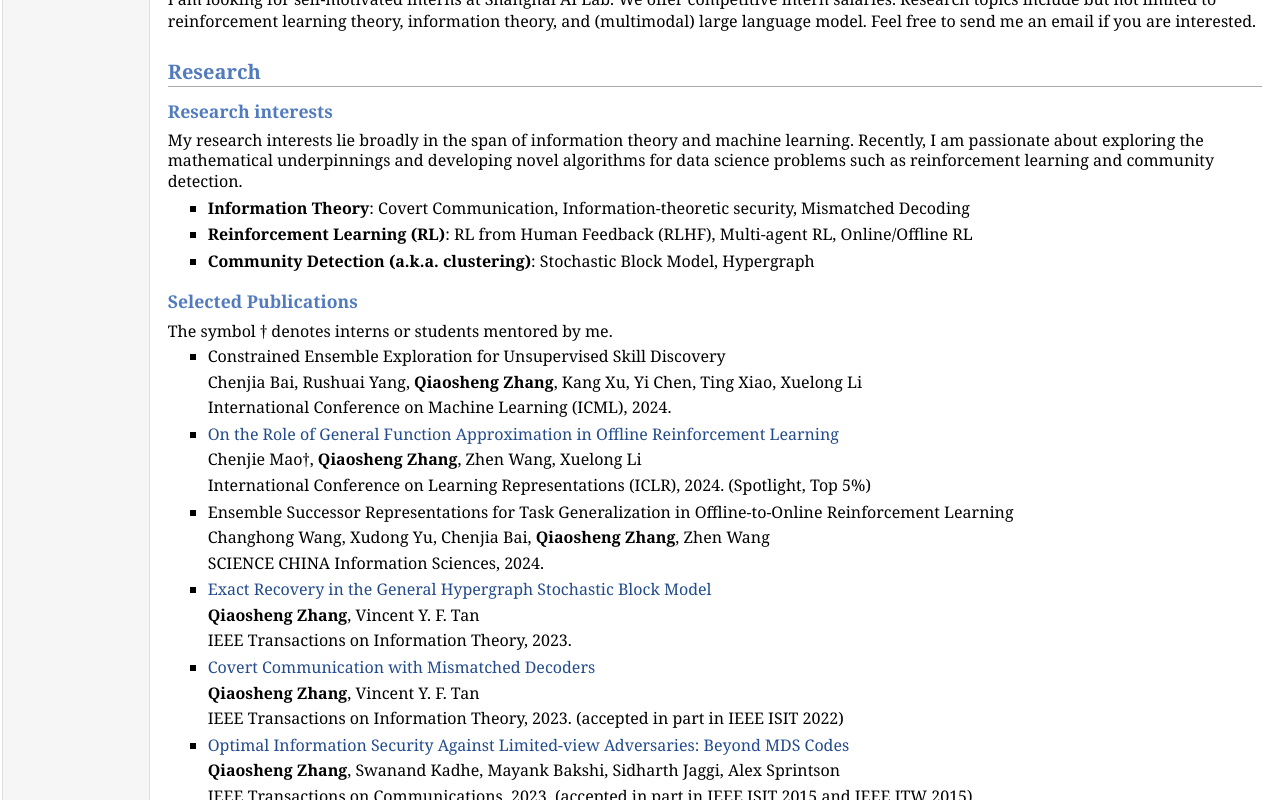
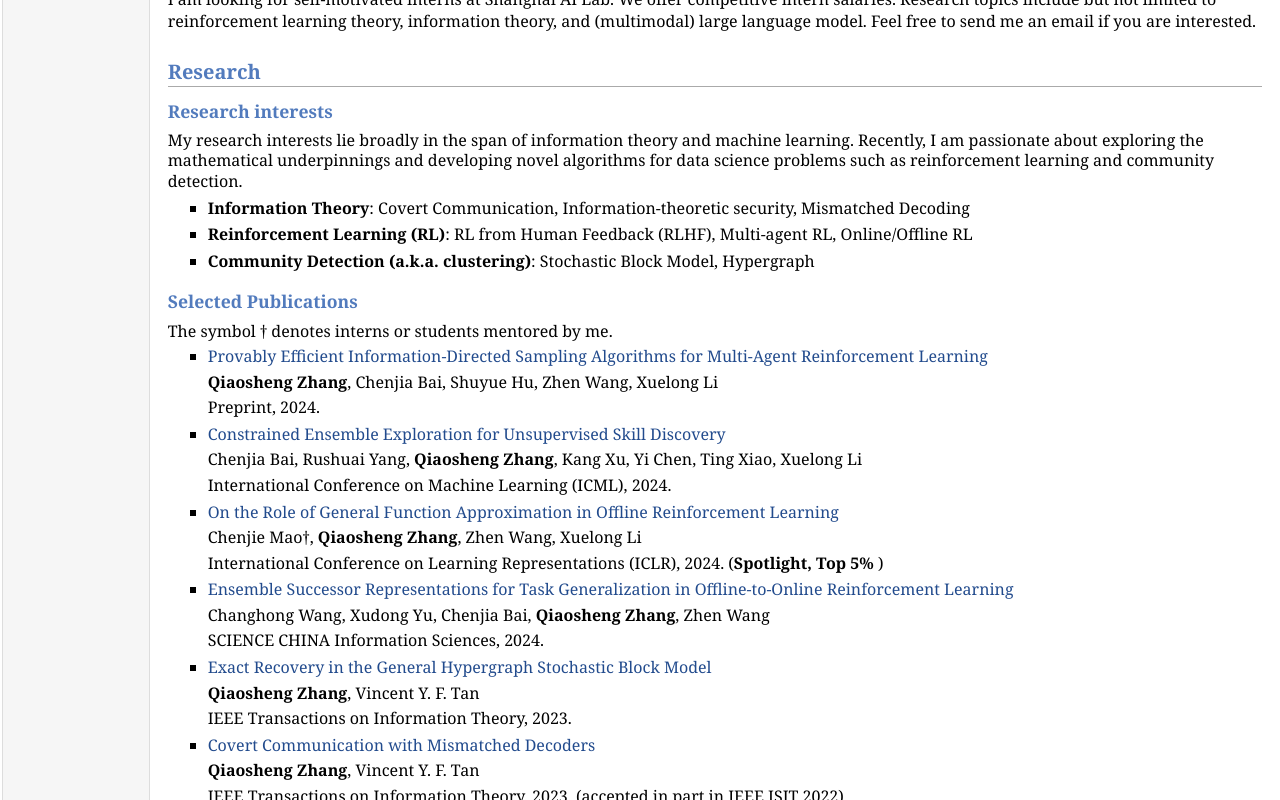
Before and after one commit to QiaoshengZhang/QiaoshengZhang.github.io, a plain HTML site: page index.html in a window 1280 px wide. Shown: the part 465-1265 px from the top of the page. Drawn offline with Linux system fonts and the light colour scheme.

Commit message:
Add files via upload

```diff
--- a/index.html
+++ b/index.html
@@ -63,18 +63,22 @@ I am looking for self-motivated interns at Shanghai AI Lab. We offer competitive
 The symbol † denotes interns or students mentored by me.
 <ul>
 
+<li> <p> <a href="https://arxiv.org/pdf/2404.19292"> Provably Efficient Information-Directed Sampling Algorithms for Multi-Agent Reinforcement Learning  </a> </p>
+	<p>  <b>Qiaosheng Zhang</b>, Chenjia Bai, Shuyue Hu, Zhen Wang, Xuelong Li  </p>
+	<p> Preprint, 2024. </p>
+</li>
 
-<li> <p>  Constrained Ensemble Exploration for Unsupervised Skill Discovery </p>
+<li> <p> <a href=""> Constrained Ensemble Exploration for Unsupervised Skill Discovery </a> </p>
 	<p> Chenjia Bai, Rushuai Yang, <b>Qiaosheng Zhang</b>, Kang Xu, Yi Chen, Ting Xiao, Xuelong Li  </p>
 	<p> International Conference on Machine Learning (ICML), 2024. </p>
 </li>
 
 <li> <p> <a href="https://openreview.net/forum?id=JSS9rKHySk"> On the Role of General Function Approximation in Offline Reinforcement Learning </a> </p>
 	<p> Chenjie Mao†, <b>Qiaosheng Zhang</b>, Zhen Wang, Xuelong Li  </p>
-	<p> International Conference on Learning Representations (ICLR), 2024. (Spotlight, Top 5%) </p>
+	<p> International Conference on Learning Representations (ICLR), 2024. (<b>Spotlight, Top 5% </b>) </p>
 </li>
 
-<li> <p>  Ensemble Successor Representations for Task Generalization in Offline-to-Online Reinforcement Learning </p>
+<li> <p> <a href=""> Ensemble Successor Representations for Task Generalization in Offline-to-Online Reinforcement Learning </a> </p>
 	<p> Changhong Wang, Xudong Yu, Chenjia Bai, <b>Qiaosheng Zhang</b>, Zhen Wang  </p>
 	<p> SCIENCE CHINA Information Sciences, 2024. </p>
 </li>
```
